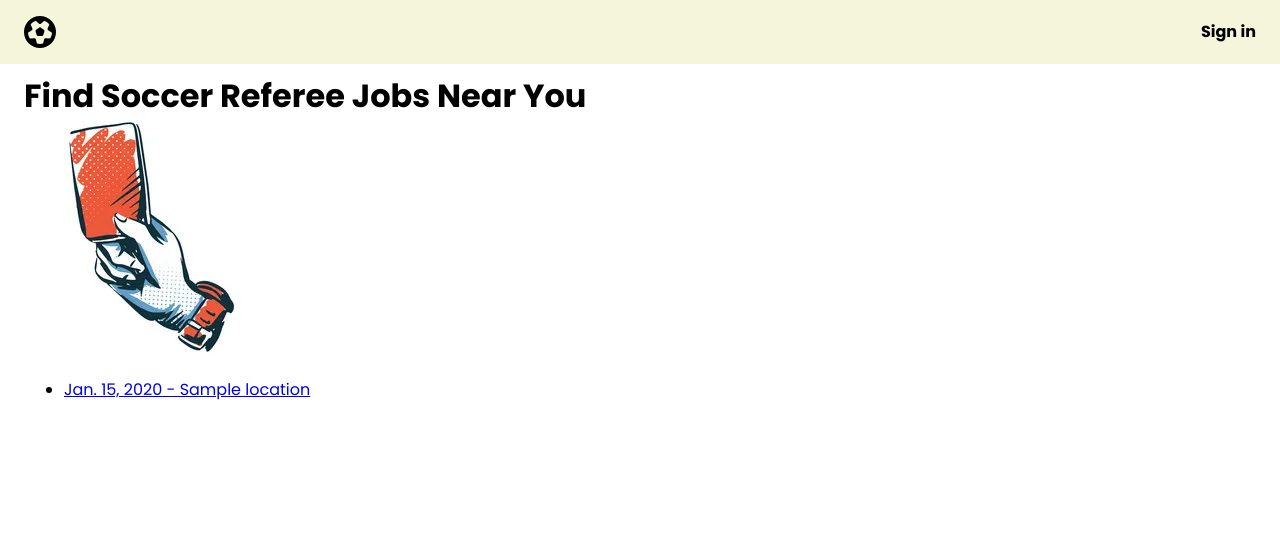
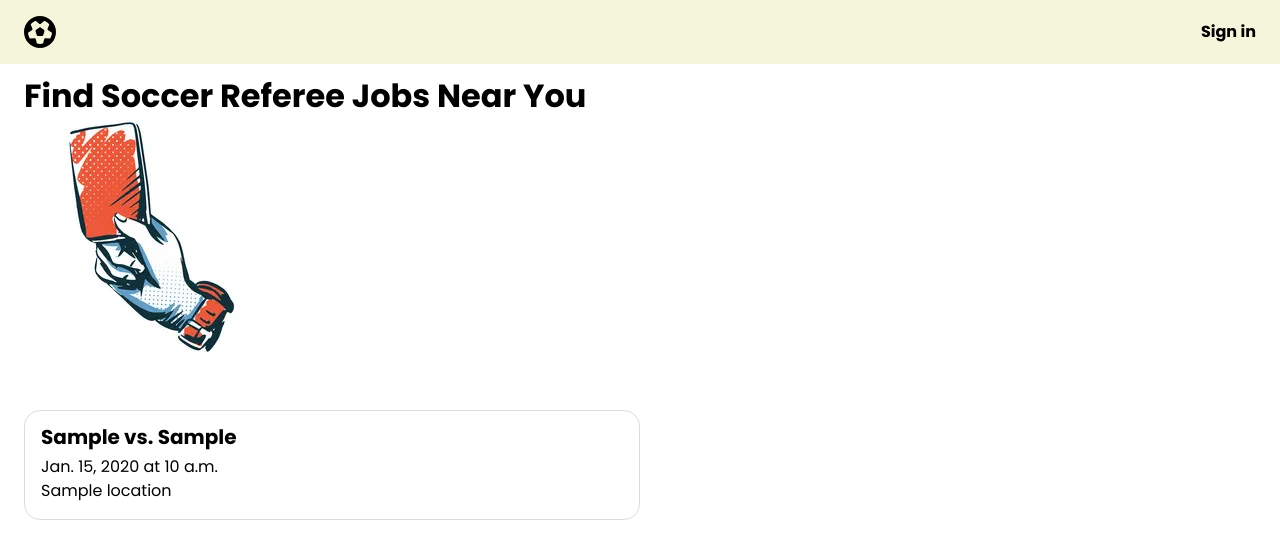
Before and after one commit to agrattan0820/whistle-watch-cards, a Django app: template whistlewatchcards/jobboard/templates/index.html in a window 1280 px wide. Shown: the top 559 px of the page. Run offline with Django 5.2, Linux system fonts and the light colour scheme; the template is opened without the code that fills it: most values are stand-ins (such as "Sample title", 1, 10 or a date in 2020); data that the repository does not hold is empty.

Commit message:
feat: add initial card styles for job

```diff
--- a/whistlewatchcards/jobboard/static/jobboard/style.css
+++ b/whistlewatchcards/jobboard/static/jobboard/style.css
@@ -75,3 +75,31 @@ main {
   font-size: 2rem;
   line-height: 1;
 }
+
+/* Job List */
+
+.job-list {
+  padding-block: 2rem;
+}
+
+.job-list ul {
+  display: grid;
+  grid-template-columns: repeat(2, minmax(0, 1fr));
+  list-style-type: none;
+  padding: 0;
+}
+
+.job-list ul li a {
+  color: black;
+  display: block;
+  text-decoration: none;
+  padding: 1rem;
+  border: 1px gainsboro solid;
+  border-radius: 1rem;
+}
+
+.job-list ul li a h2 {
+  line-height: 1;
+  font-size: 1.25rem;
+  padding-block: 0 0.5rem;
+}
--- a/whistlewatchcards/jobboard/templates/index.html
+++ b/whistlewatchcards/jobboard/templates/index.html
@@ -8,11 +8,15 @@
   <h2>Find Soccer Referee Jobs Near You</h2>
   <img src="{% static "jobboard/images/referee-red-card-hand-drawn.webp" %}" alt="A hand-drawn hand holding up a red card from soccer" width="250" height="250" />
  </section>
- <section>
+ <section class="job-list">
   <ul>
    {% for job in job_list %}
     <li>
-     <a href="{{ job.get_absolute_url }}">{{ job.created_at|date }} - {{ job.location }}</a>
+     <a href="{{ job.get_absolute_url }}">
+      <h2>{{ job.home_team }} vs. {{ job.away_team }}</h2>
+      <p>{{ job.date_time|date:"N j, o" }} at {{ job.date_time|date:"P" }}</p>
+      <p>{{ job.location }}</p>
+     </a>
     </li>
    {% empty %}
     <li>No jobs yet.</li>
```
